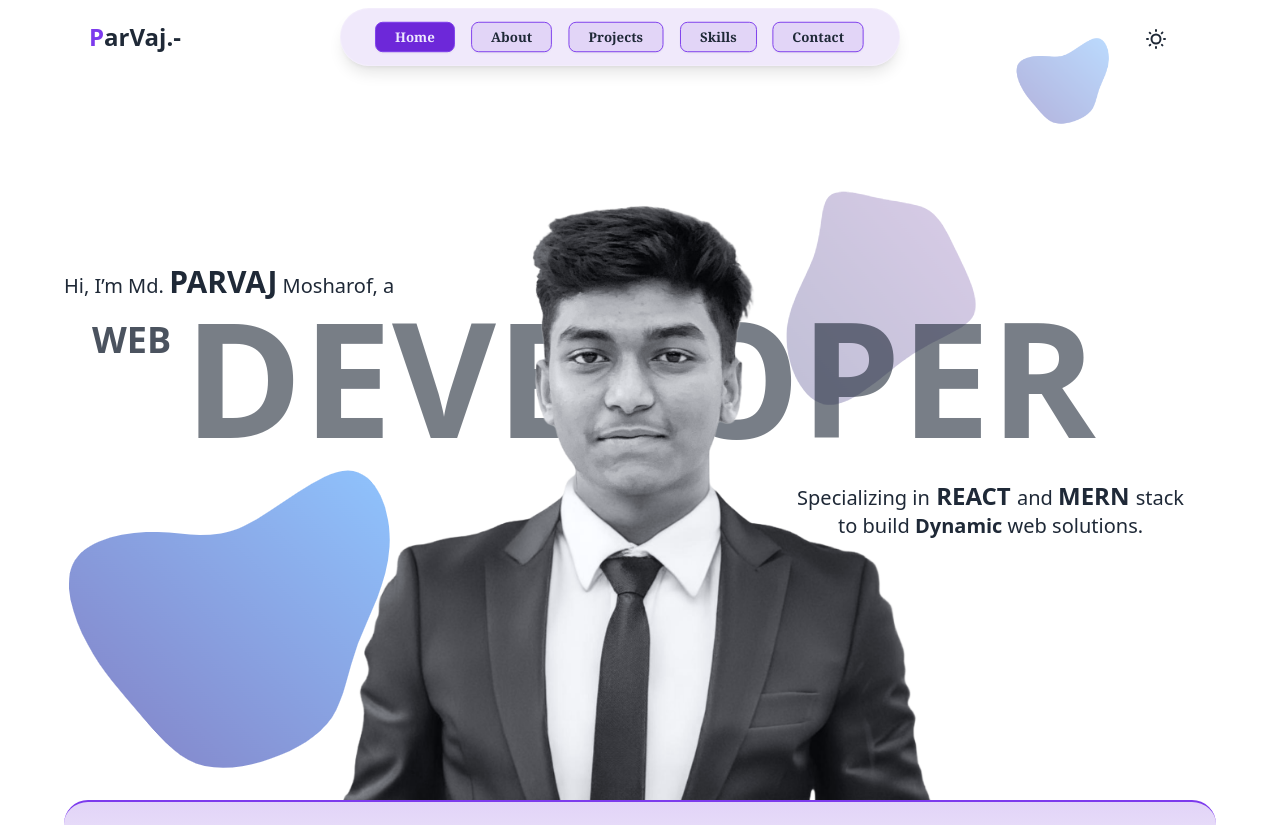
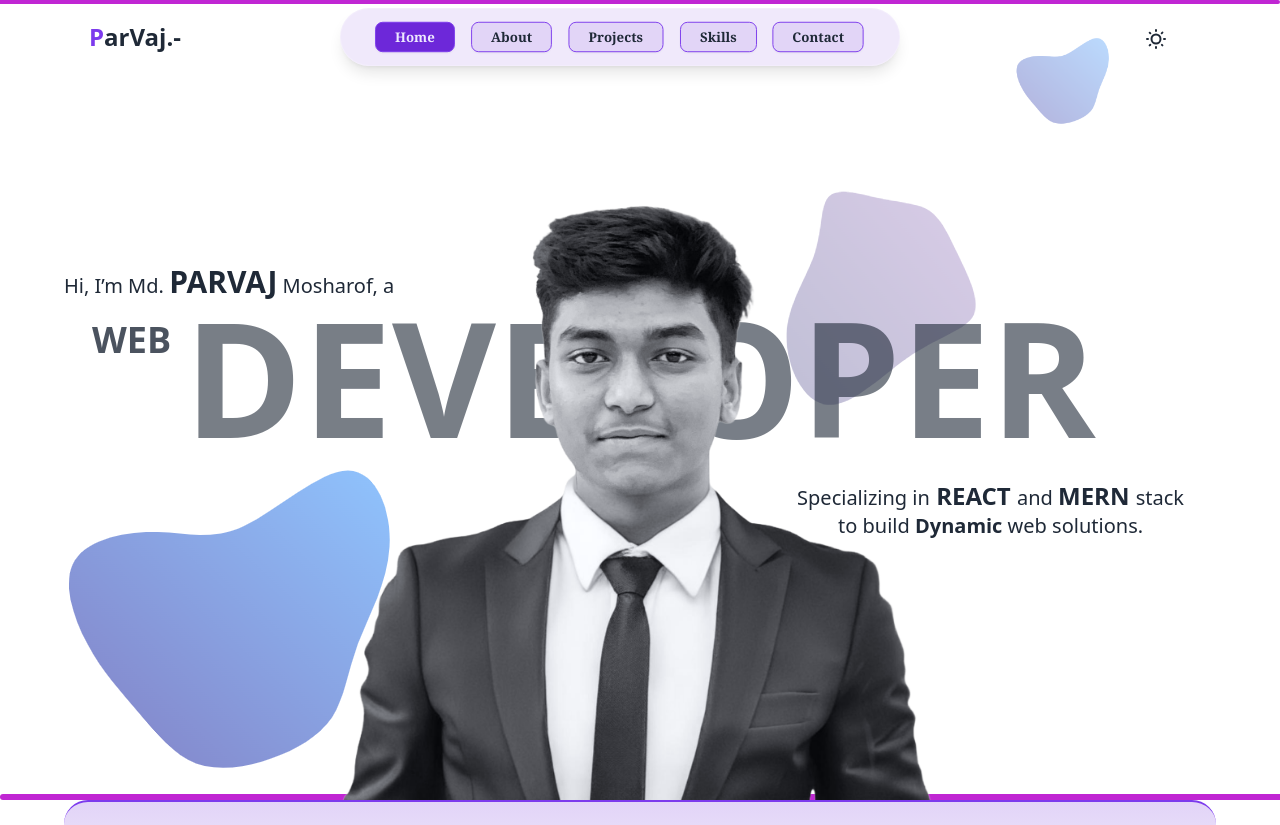
Before and after one commit to mdparvajmosharof/Portfolio, a React (Vite) app: page / in a window 1280 px wide. Shown: the top 825 px of the page. Built offline with nearby package versions, Linux system fonts and the light colour scheme.

Commit message:
scroll animation added

```diff
--- a/package.json
+++ b/package.json
@@ -11,6 +11,7 @@
   },
   "dependencies": {
     "hover.css": "^2.3.2",
+    "motion": "^11.11.17",
     "react": "^18.3.1",
     "react-dom": "^18.3.1",
     "react-icons": "^5.3.0",
--- a/src/App.jsx
+++ b/src/App.jsx
@@ -17,6 +17,7 @@ import WhatIDo from "./Pages/WhatIDo"
 import Extracurricular from "./Pages/Extracurricular"
 import Rellax from "rellax"
 import { useEffect } from "react"
+import { motion, useScroll } from "motion/react"
 
 
 function App() {
@@ -33,8 +34,19 @@ function App() {
 
   }, [])
 
+  const { scrollYProgress } = useScroll();
+
   return (
     <>
+      <motion.div
+        className="progress-bar fixed top-0 right-0 left-0 h-1 bg-fuchsia-600 origin-left rounded-r-full z-10"
+        style={{ scaleX: scrollYProgress }}
+      />
+
+      <motion.div
+        className="progress-bar fixed bottom-0 right-0 left-0 h-1.5 z-10 bg-fuchsia-600 origin-right rounded-l-full"
+        style={{ scaleX: scrollYProgress }}
+      />
       <Navbar></Navbar>
 
       <div id="home">
@@ -43,7 +55,7 @@ function App() {
 
 
       <div className="flex justify-center bg-gradient-to-b  from-violet-700/20 py-14 px-6 border-violet-600 border-t-2 rounded-t-3xl mx-5 lg:mx-0">
-        <button  className="hvr-underline-from-center hvr-grow hvr-icon-down btn rounded-xl bg-violet-700/10 border-violet-600 hover:bg-violet-700/30 font-bold font-serif px-10">
+        <button className="hvr-underline-from-center hvr-grow hvr-icon-down btn rounded-xl bg-violet-700/10 border-violet-600 hover:bg-violet-700/30 font-bold font-serif px-10">
           <a href={resume} download={"mdparvajmosharof.pdf"}>Resume</a>
           <span className="text-xl hvr-icon"><IoDownloadOutline /></span>
 
@@ -54,7 +66,7 @@ function App() {
       <div className='absolute top-3 rellax right-36' data-rellax-speed="-5" data-rellax-zindex="5">
         <img className="w-36 opacity-30" src={graph1} alt="" />
       </div>
-      <div className='absolute top-3 rellax right-36' data-rellax-speed="-7" data-rellax-zindex="20">
+      <div className='absolute top-3 rellax right-36' data-rellax-speed="-5" data-rellax-zindex="20">
         <img className="opacity-25" src={graph3} alt="" />
       </div>
 
```
Also changed, not shown: 1 other file (tests, documents, lock files or other folders).
